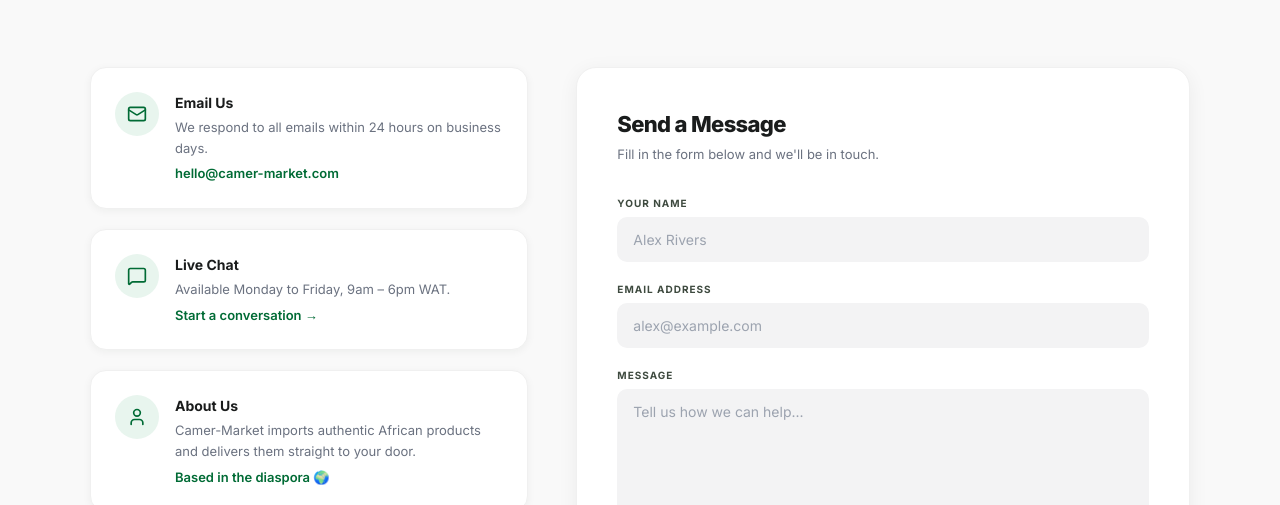
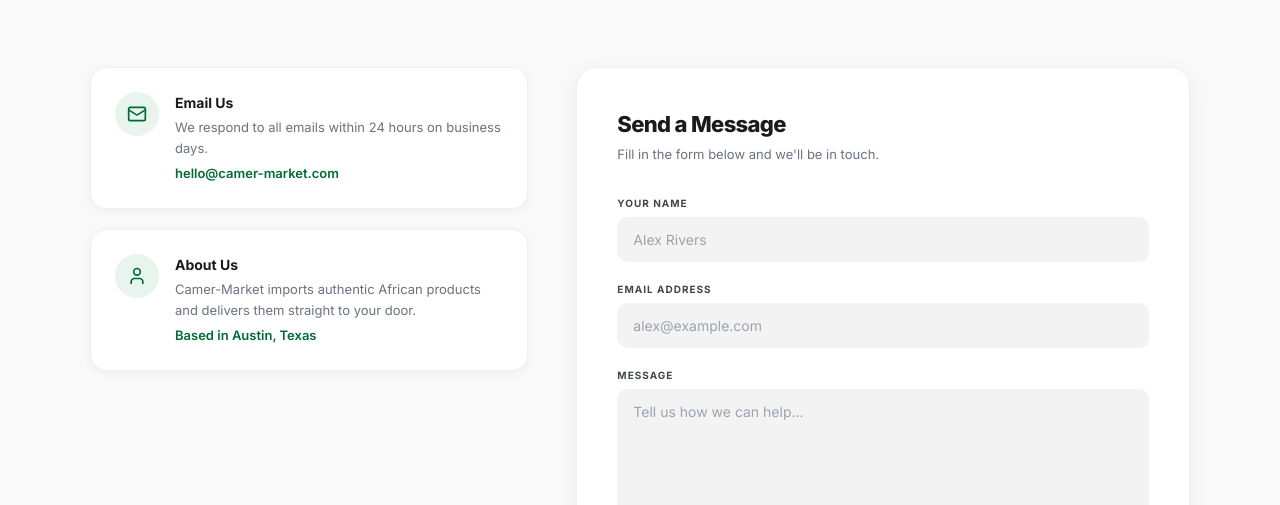
Before and after one commit to junior-ta/camer-marketplace, a Next.js app: page /contact in a window 1280 px wide. Shown: the part 295-800 px from the top of the page. Built offline with nearby package versions, Linux system fonts and the light colour scheme; no server answers.

Commit message:
removed the live contact component on contact page

```diff
--- a/app/contact/page.tsx
+++ b/app/contact/page.tsx
@@ -134,16 +134,10 @@ export default function ContactPage() {
                   detail: "hello@camer-market.com",
                 },
                 {
-                  icon: MessageSquare,
-                  title: "Live Chat",
-                  desc: "Available Monday to Friday, 9am – 6pm WAT.",
-                  detail: "Start a conversation →",
-                },
-                {
                   icon: User,
                   title: "About Us",
                   desc: "Camer-Market imports authentic African products and delivers them straight to your door.",
-                  detail: "Based in the diaspora 🌍",
+                  detail: "Based in Austin, Texas",
                 },
               ].map((card) => (
                 <div key={card.title} style={{
```
